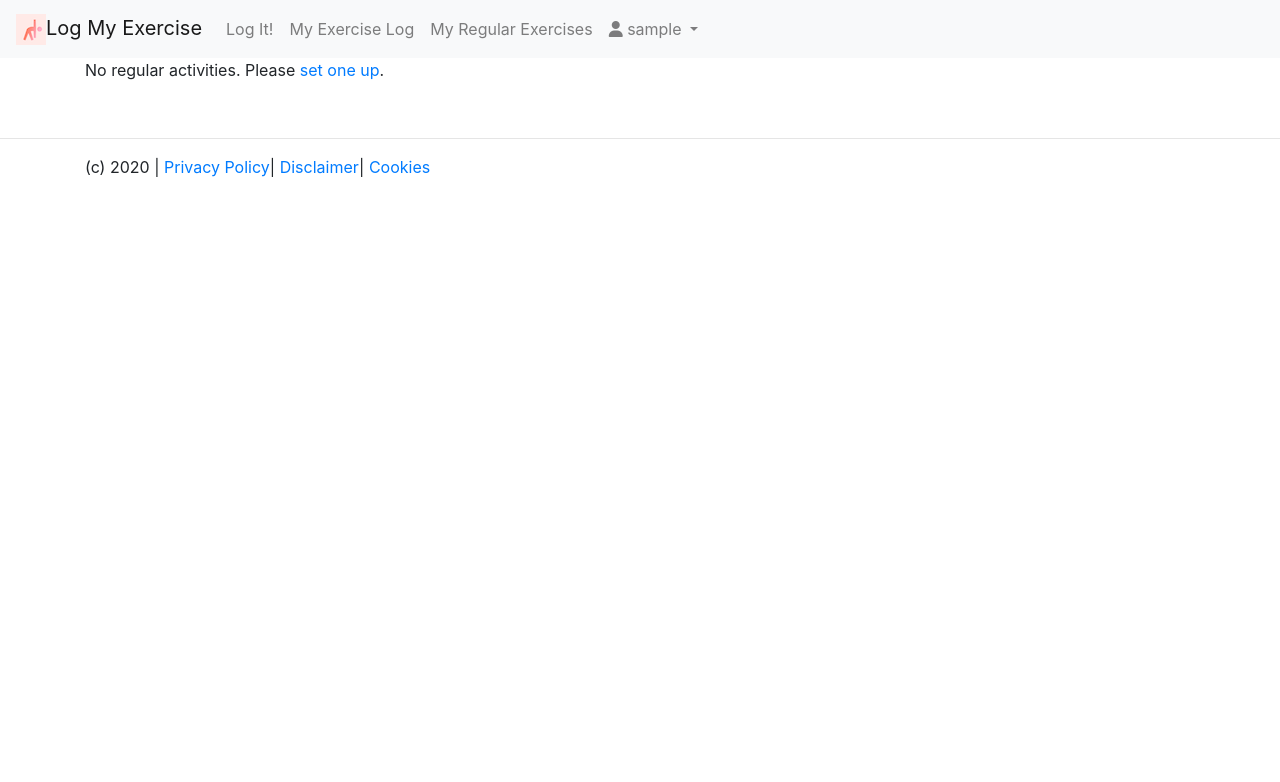
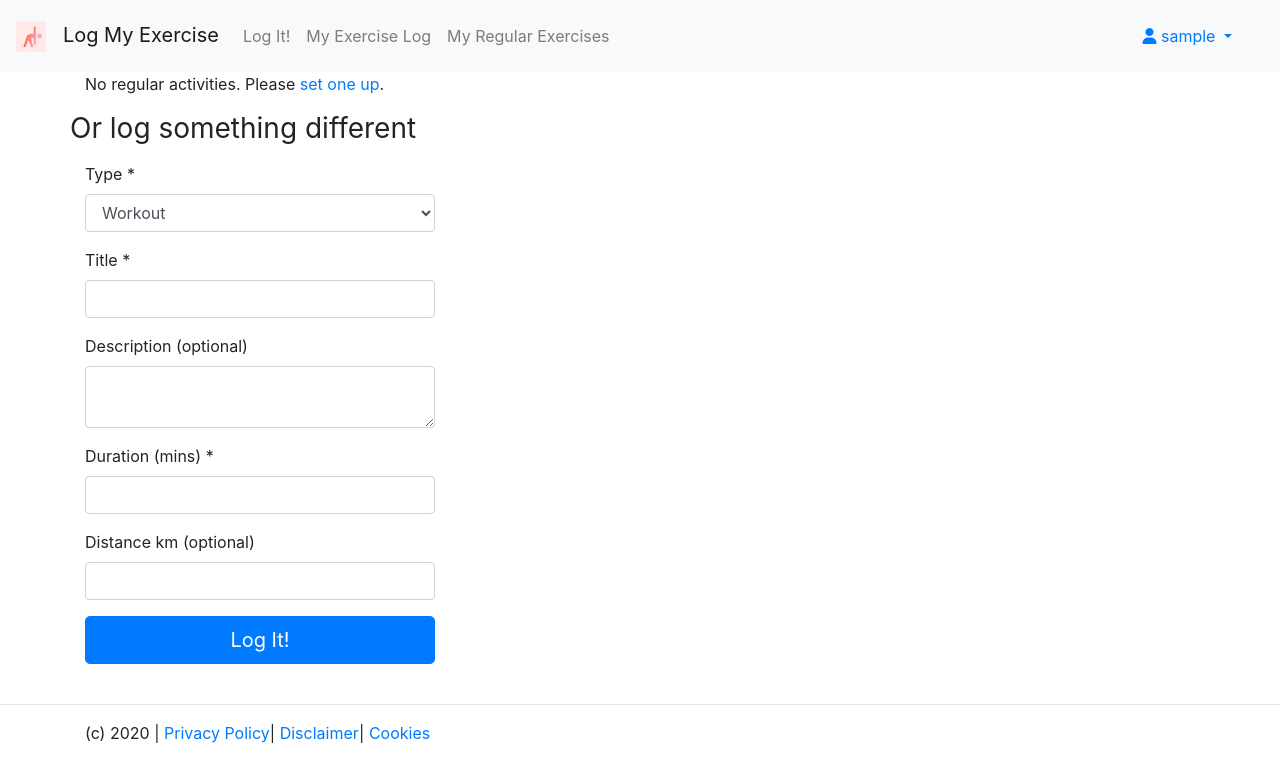
Before and after one commit to ErinClaudio/log-my-exercise, a Flask app: page /index in a window 1280 px wide. Shown: the top 782 px of the page. Run offline with Flask 2, Linux system fonts and the light colour scheme; the visitor is signed in with stand-in values (Sample User, id 1); data comes from the database, SQL or seed files in the repository; data that the repository does not hold is empty; parts of the project's set-up code (start-up, migrations or seed data) failed here and were passed over; some libraries are stand-ins or nearby versions.

Commit message:
enter one-off activity

```diff
--- a/app/main/__init__.py
+++ b/app/main/__init__.py
@@ -4,7 +4,7 @@ from flask import Blueprint
 bp = Blueprint('main', __name__)
 ACTIVITIES_LOOKUP = {1: 'Workout', 2: 'Yoga', 3: 'Bicycle Ride', 4: 'Run', 5: 'Walk'}
 
-from app.main import routes
+from app.main import routes, legal_routes
 
 if os.getenv('FLASK_CONFIG') in ['development', 'testing']:
     bp.add_url_rule('/edit_profile', 'edit_profile', routes.edit_profile, methods=['GET', 'POST'])
--- a/app/main/forms.py
+++ b/app/main/forms.py
@@ -1,7 +1,6 @@
-from operator import itemgetter
 
 from flask_wtf import FlaskForm
-from wtforms import StringField, SubmitField, TextAreaField, IntegerField, SelectField, DecimalField
+from wtforms import StringField, SubmitField, TextAreaField, IntegerField, SelectField, DecimalField, HiddenField
 from wtforms.validators import DataRequired, ValidationError, Length, NumberRange, AnyOf, Optional
 
 from app.main import ACTIVITIES_LOOKUP
@@ -36,4 +35,5 @@ class ActivityForm(FlaskForm):
     distance = DecimalField('Distance km (optional)', places=2,
                             validators=[Optional(),
                                         NumberRange(0, 1000, message="Please enter a number between 0 and 999")])
+    user_tz = HiddenField(default='UTC', validators=[DataRequired()])
     submit = SubmitField('Save')
--- a/app/main/routes.py
+++ b/app/main/routes.py
@@ -1,22 +1,17 @@
-
 from datetime import datetime
 
 from flask import render_template, flash, redirect, url_for, current_app
 from flask import request
 from flask_login import current_user, login_required
-
 from sqlalchemy import desc
 
 from app import db
+from app.auth.forms import StravaIntegrationForm
+from app.main import ACTIVITIES_LOOKUP
 from app.main import bp
-from app.services import strava
-from app.main import ACTIVITIES_LOOKUP
-
 from app.main.forms import ActivityForm, EditProfileForm
 from app.models import Activity, RegularActivity, User, StravaAthlete
-from app.auth.forms import StravaIntegrationForm
-
-# ACTIVITIES_LOOKUP = {1: 'Workout', 2: 'Yoga', 3: 'Bicycle Ride', 4: 'Run', 5: 'Walk'}
+from app.services import strava
 
 
 @bp.before_request
@@ -57,45 +52,24 @@ def index():
     # passed the id of the regular activity
     # need to get all the details of the regular activity
     # and use that to save the activity
+
+    # need to pass in the URL to send the one-off activity to the template
     if form.validate_on_submit():
-        activity = Activity(title=form.title.data, description=form.description.data, type=int(form.activity_type.data),
-                            duration=form.duration.data, athlete=current_user)
+        activity = Activity(title=form.title.data, description=form.description.data,
+                            type=int(form.activity_type.data),
+                            duration=form.duration.data,
+                            timestamp=datetime.utcnow(),
+                            distance=form.distance.data,
+                            user_id=current_user.get_id())
+        activity.set_local_time('', form.user_tz.data)
         db.session.add(activity)
         db.session.commit()
-        flash('Your activity is logged')
+        flash('Well done on completing {} today'.format(activity.title))
+        # need to clear the form once it's been saved successfully
         return redirect(url_for('main.index'))
 
-    return render_template('index.html', title='Home', form=form, regular_activities=activities)
-
-
-@bp.route('/privacy', methods=['GET'])
-def privacy():
-    """
-    shows the privacy page
-    :return:
-    :rtype:
-    """
-    return render_template('privacypolicy.html', title='Privacy Policy')
-
-
-@bp.route('/disclaimer', methods=['GET'])
-def disclaimer():
-    """
-    shows the disclaimer page
-    :return:
-    :rtype:
-    """
-    return render_template('disclaimer.html', title='Disclaimer')
-
-
-@bp.route('/cookies', methods=['GET'])
-def cookies():
-    """
-    shows the cookie page
-    :return:
-    :rtype:
-    """
-    return render_template('cookies.html', title='Disclaimer')
+    return render_template('index.html', title='Home', form=form, regular_activities=activities,
+                           form_url=url_for('main.index'))
 
 
 @bp.route('/user')
@@ -236,19 +210,17 @@ def log_activity(activity_id):
     """
     regular_activity = RegularActivity.query.filter_by(user_id=current_user.get_id(), id=activity_id).first_or_404()
 
-    if regular_activity is not None:
-        activity = regular_activity.create_activity()
-        activity.set_local_time(request.args.get('local_time'), request.args.get('tz'))
-        db.session.add(activity)
-        db.session.commit()
-        if current_app.config['CALL_STRAVA_API']:
-            # first check to see if this user is integrated with strava or not
-            strava_athlete = StravaAthlete.query.filter_by(user_id=current_user.get_id(), is_active=1).first()
-            if strava_athlete:
-                strava.create_activity(activity.id)
-        flash('Well done on completing {} today'.format(regular_activity.title))
-    else:
-        flash('Error: Activity does not exist')
+    activity = regular_activity.create_activity()
+    activity.set_local_time(request.args.get('local_time'), request.args.get('tz'))
+    db.session.add(activity)
+    db.session.commit()
+    if current_app.config['CALL_STRAVA_API']:
+        # first check to see if this user is integrated with strava or not
+        strava_athlete = StravaAthlete.query.filter_by(user_id=current_user.get_id(), is_active=1).first()
+        if strava_athlete:
+            strava.create_activity(activity.id)
+
+    flash('Well done on completing {} today'.format(regular_activity.title))
     return redirect(url_for('main.index'))
 
 
--- /dev/null
+++ b/app/templates/activity/activity_form.html
@@ -0,0 +1,35 @@
+{% import "bootstrap/wtf.html" as wtf %}
+<form action="{{ form_url }}" method="post" name="exercise" novalidate>
+    {{ form.hidden_tag() }}
+    <div class="form-group">
+        {{ wtf.form_field(form.activity_type, class="form-control") }}
+        {% for error in form.activity_type.errors %}
+            <small class="form-text text-muted">[{{ error }}]</small>
+        {% endfor %}
+    </div>
+    <div class="form-group">
+        {{ wtf.form_field(form.title, class="form-control") }}
+        {% for error in form.title.errors %}
+            <small class="form-text text-muted">[{{ error }}]</small>
+        {% endfor %}
+    </div>
+    <div class="form-group">
+        {{ wtf.form_field(form.description, class="form-control") }}
+        {% for error in form.description.errors %}
+            <small class="form-text text-muted">[{{ error }}]</small>
+        {% endfor %}
+    </div>
+    <div class="form-group">
+        {{ wtf.form_field(form.duration, class="form-control") }}
+        {% for error in form.duration.errors %}
+            <small class="form-text text-muted">[{{ error }}]</small>
+        {% endfor %}
+    </div>
+    <div class="form-group">
+        {{ wtf.form_field(form.distance, class="form-control") }}
+        {% for error in form.distance.errors %}
+            <small class="form-text text-muted">[{{ error }}]</small>
+        {% endfor %}
+    </div>
+    <button id="save_exercise" class="btn btn-lg btn-primary btn-block" type="submit">Log It!</button>
+</form>
--- a/app/templates/base.html
+++ b/app/templates/base.html
@@ -33,17 +33,17 @@
 </head>
 <body>
 <nav class="navbar navbar-expand-lg navbar-light bg-light">
-<!--<nav class="navbar navbar-custom navbar-expand-lg">-->
-    <a id="main" class="navbar-brand" href="{{ url_for('main.welcome') }}"> <img style="max-width:40px"
+    <a id="main" class="navbar-brand" href="{{ url_for('main.welcome') }}"> <img style="max-height:70px"
                                                                                  src="/static/img/logo_icon_small.png"
-                                                                                 alt="logo">Log My Exercise</a>
+                                                                                 alt="logo">&nbsp;&nbsp;&nbsp;Log My
+        Exercise</a>
     <button class="navbar-toggler" type="button" data-toggle="collapse" data-target="#navbarNavDropdown"
             aria-controls="navbarNavDropdown" aria-expanded="false" aria-label="Toggle navigation">
         <span class="navbar-toggler-icon"></span>
     </button>
     <div class="collapse navbar-collapse" id="navbarNavDropdown">
-        <ul class="navbar-nav">
         {% if current_user.is_anonymous %}
+            <ul class="navbar-nav ml-auto">
             <li class="nav-item">
                 <a id="login_link" class="nav-link" href="{{ url_for('auth.oauth_authorize') }}">Login</a>
             </li>
@@ -51,6 +51,7 @@
                 <a id="register_link" class="nav-link" href="{{ url_for('auth.sign_up') }}">Sign Up</a>
             </li>
         {% else %}
+            <ul class="navbar-nav">
                 <li class="nav-item">
                     <a id="home_link" class="nav-link" href="{{ url_for('main.index') }}">Log It!</a>
                 </li>
@@ -61,6 +62,8 @@
                     <a id="regular_activities_link" class="nav-link" href="{{ url_for('main.regular_activities') }}">My
                         Regular Exercises</a>
                 </li>
+            </ul>
+            <ul class="navbar nav ml-auto">
             <li class="nav-item dropdown">
                 <a class="nav-link dropdown-toggle" href="#" id="navbarDropdownMenuLink" data-toggle="dropdown"
                    aria-haspopup="true" aria-expanded="false">
--- a/app/templates/index.html
+++ b/app/templates/index.html
@@ -5,45 +5,51 @@
 
         <script>
             tz = moment.tz.guess();
-            zones = moment.tz.zonesForCountry('US');
+            console.log(tz)
             if (window.attachEvent) {
-                window.attachEvent('onload', add_current_date);
+                window.attachEvent('onload', add_tz_to_fields);
             } else {
                 if (window.onload) {
                     var curronload = window.onload;
                     var newonload = function (evt) {
                         curronload(evt);
-                        add_current_date();
+                        add_tz_to_fields();
                     };
                     window.onload = newonload;
                 } else {
-                    window.onload = add_current_date;
+                    window.onload = add_tz_to_fields;
                 }
             }
 
-            function add_current_date() {
-                const elements = document.querySelectorAll('.btn-primary');
+            function add_tz_to_fields(){
+                add_user_tz();
+                add_user_tz_to_form();
+            }
+
+            function add_user_tz() {
+                const tz = moment.tz.guess();
+                const elements = document.querySelectorAll('.btn-outline-primary');
                 for (let i = 0; i < elements.length; i++) {
-                    elements[i].addEventListener('click', function (event) {
-                        // Stop the link from redirecting
-                        event.preventDefault();
-                        // Redirect instead with JavaScript
-                        const current_time = new Date()
-                        const seconds = Math.round(current_time.getTime() / 1000);
-                        const tz = moment.tz.guess();
-                        window.location.href = elements[i].href + '?local_time=' + seconds + '&tz=' + tz;
-                    }, false);
+                    elements[i].href = elements[i].href + '?tz=' + tz;
+                }
+            }
+
+            function add_user_tz_to_form(){
+                const tz = moment.tz.guess();
+                const field = document.getElementById("user_tz");
+                if (typeof(field) != 'undefined' && field != null) {
+                    field.value = tz;
                 }
             }
         </script>
         {% if regular_activities %}
             <div class="row">
-                <h2 class="h3 mb-3 font-weight-normal">Which of these activities have you completed today?</h2>
+                <h4 class="h3 mb-3 font-weight-normal">Which of these activities have you completed today?</h4>
             </div>
             <div class="row">
                 {% for activity in regular_activities %}
                     <div class="col">
-                        <a class="btn btn-primary btn-lg" role="button"
+                        <a class="btn btn-outline-primary btn-lg" role="button"
                            href="{{ url_for('main.log_activity', activity_id=activity.id) }}">{{ activity.title }} </a>
                     </div>
                 {% endfor %}
@@ -57,5 +63,15 @@
                 </div>
             </div>
         {% endif %}
+        <div class="row">
+            <p>
+            <h4 class="h3 mb-3 font-weight-normal">Or log something different</h4>
+            </p>
+        </div>
+        <div class="row">
+            <div class="col-md-4">
+                {% include '/activity/activity_form.html' %}
+            </div>
+        </div>
     </div>
 {% endblock %}
```
Also changed, not shown: app/main/legal_routes.py (added, +33 -0 lines), app/templates/activity/edit_regularactivity.html (+10 -2 lines), app/tests/test_activities.py (+37 -10 lines), app/tests/test_front_end.py (+34 -2 lines), app/static/img/logo_title.png (added). Lines whose indentation alone changed are shown as unchanged.
